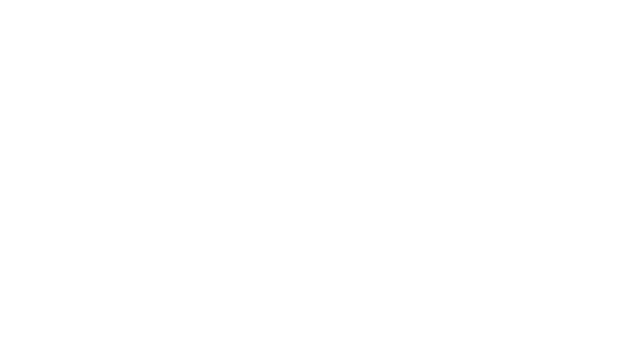
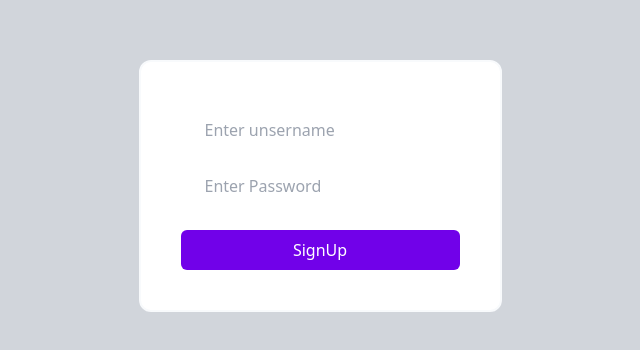
Before and after one commit to Ankurscode/Brainly-FE, a React (Vite) app: page / in a window 1280 px wide. Before the commit this address had no page. Shown: the part 214-564 px from the top of the page, without its empty margins (320-960 px from the left). Built offline with nearby package versions, Linux system fonts and the light colour scheme.

Commit message:
Defualt route signUp

```diff
--- a/src/App.tsx
+++ b/src/App.tsx
@@ -6,14 +6,11 @@
 
   return <BrowserRouter>
   <Routes>
-    <Route path="/signUp" element={<SignUp/>}/>
+    <Route path="/" element={<SignUp/>}/>
     <Route path="/signIn" element={<SignIn/>}/>
     <Route path="/Dashboard" element={<Dashboard/>}/>
   </Routes>
-
   </BrowserRouter>
-
-
 }
 
 export default App
```
